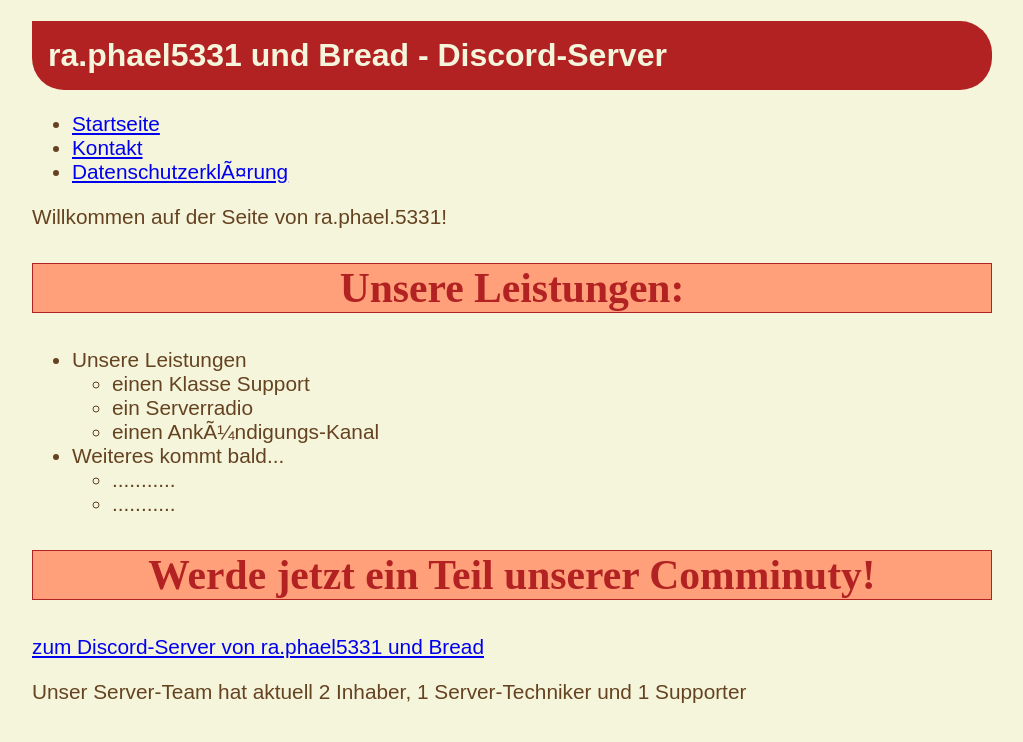
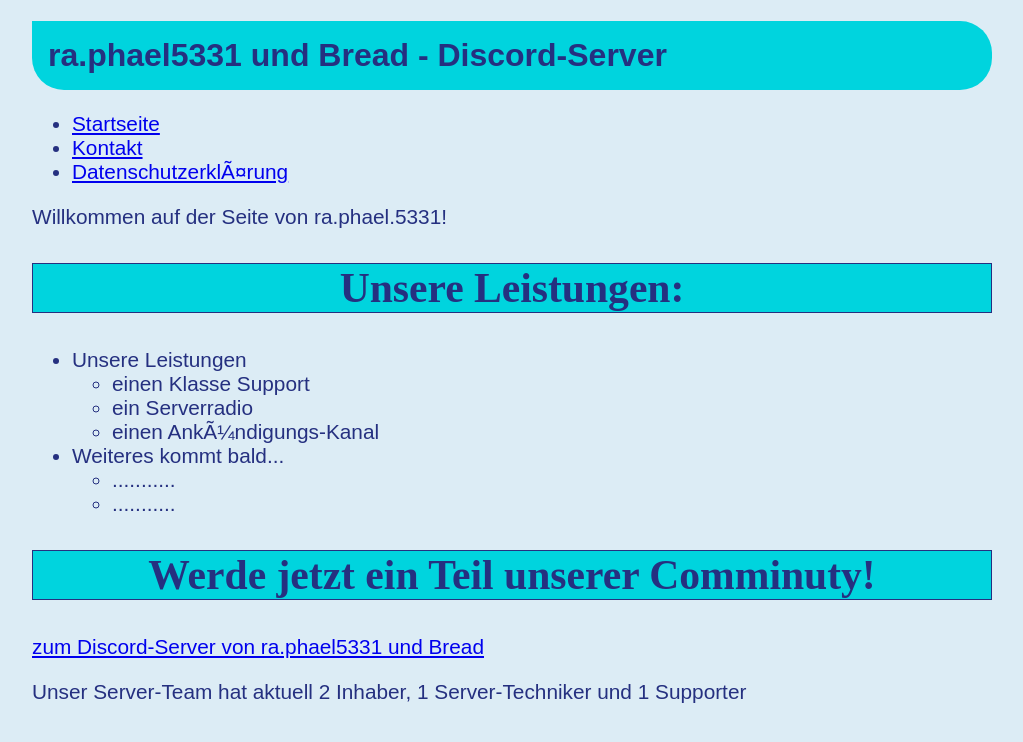
Before and after one commit to discord-server-info/discord-server-info.github.io, a PHP site: page / in a window 1280 px wide. Shown: the top 742 px of the page, without its empty margins (128-1151 px from the left). Run offline with PHP 8.4, Linux system fonts and the light colour scheme.

Commit message:
Update style.css

```diff
--- a/css/style.css
+++ b/css/style.css
@@ -1,7 +1,7 @@
 @charset "utf-8";
 html,
 body {
- background-color: beige;
+ background-color: #dcecf5;
 }
 
 body {
@@ -15,8 +15,8 @@
 
 
 h1 {
-	background-color: firebrick;
-    color: beige;
+	background-color: #00d4de;
+	color: #253080;
 	padding: 0.5em;
 	font-family: sans-serif;
 	border-radius: 0 1em 1em 1em;
@@ -24,8 +24,8 @@
 
 h2 {
 	font-size: 2.6em;
-	color: firebrick;
-	background-color: LightSalmon ;
+	color: #253080;
+	background-color: #00d4de;
 	border: thin solid;
 	font-family: cursive;
 	text-align: center;
@@ -37,7 +37,7 @@
   font-size: 1.3em;
   text-align: justify;
   font-family: sans-serif;
-  color: #654321;
+  color: #253080;
 }
 
 ul ul {
```
